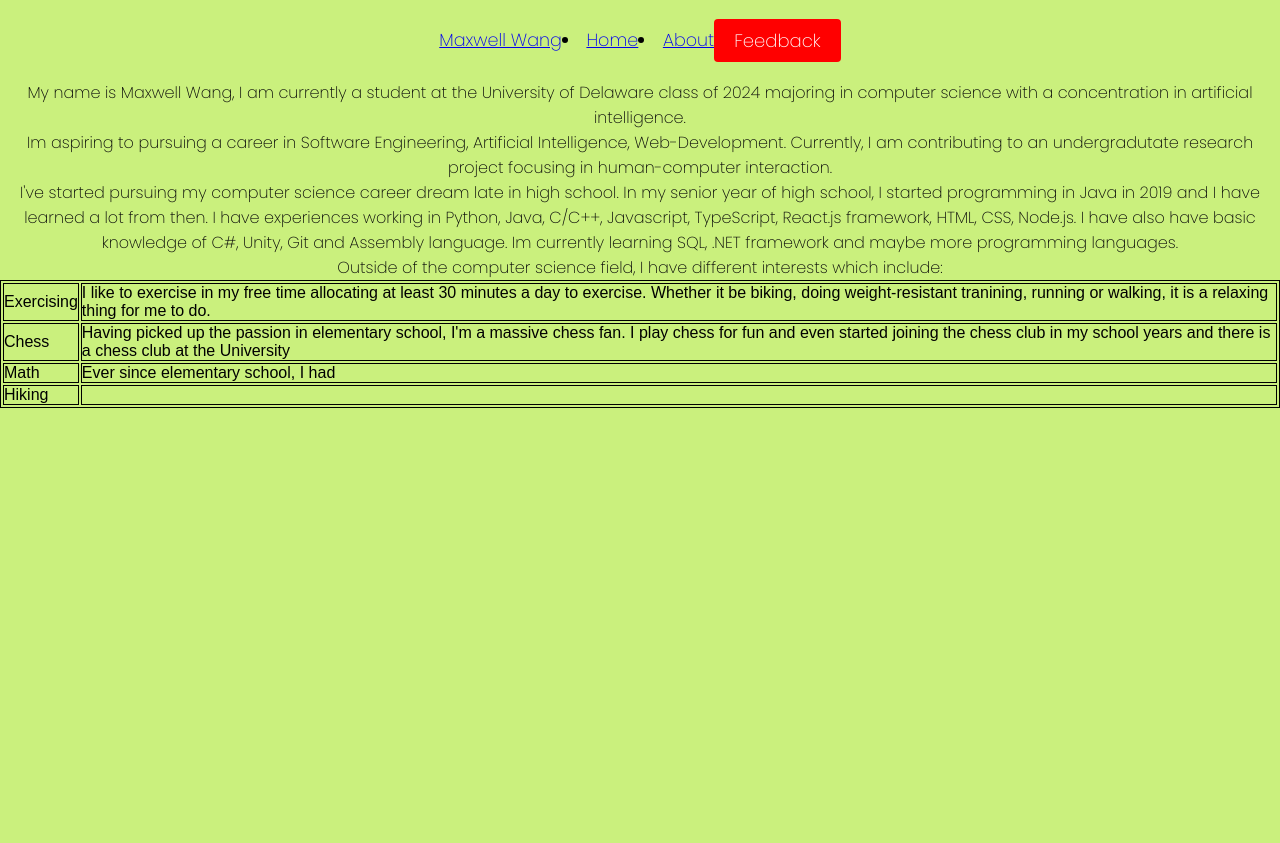
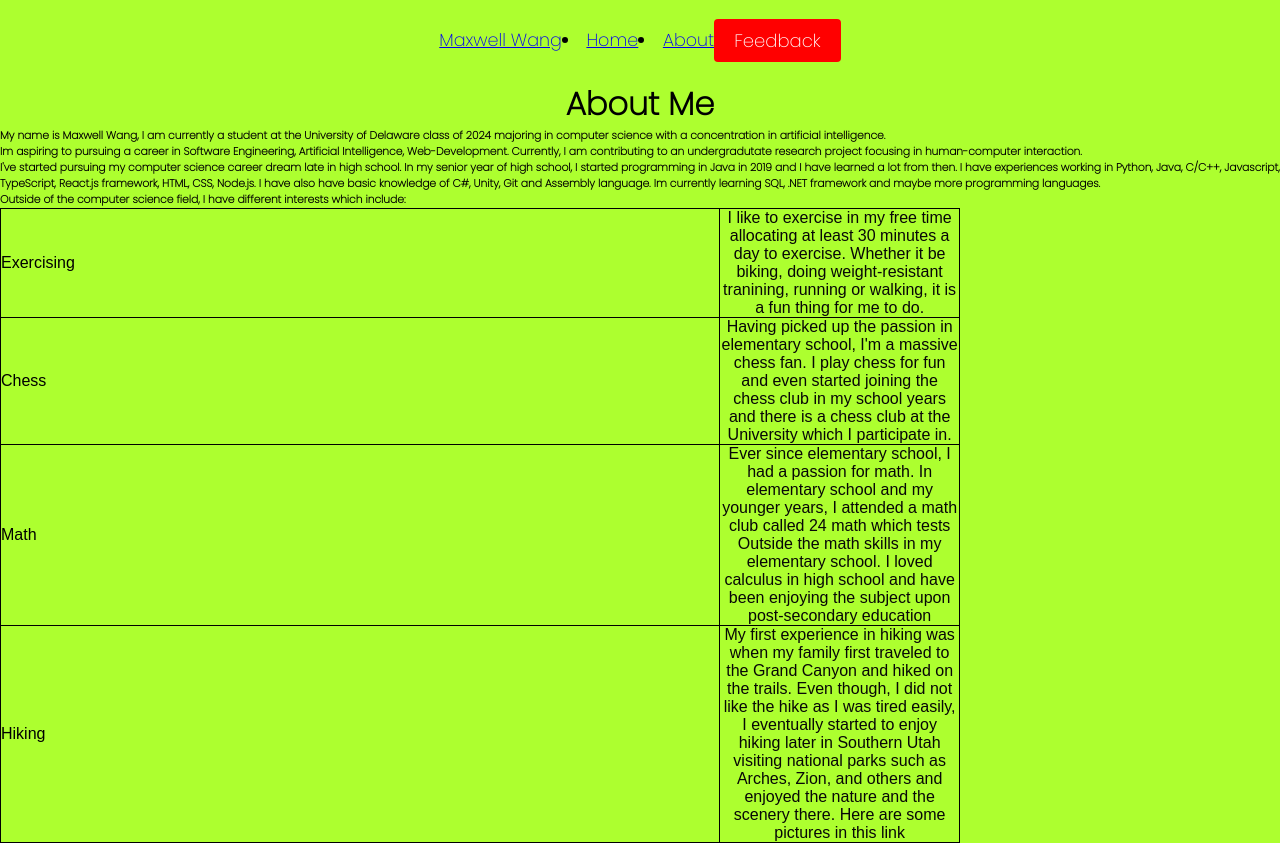
Before and after one commit to mwang840/MaxWang, a React (Create React App) app: page /about in a window 1280 px wide. Before the commit the page ends 800 px from the top, so only its background shows below. Built offline with nearby package versions, Linux system fonts and the light colour scheme.

Commit message:
edited table and added more content

```diff
--- a/src/Pages/About.css
+++ b/src/Pages/About.css
@@ -7,6 +7,16 @@ p{
 }
 
 table, tr, td{
-    border: 1px solid;
+    border: 1px solid black;
+    font-family: Arial, Helvetica, sans-serif;
+    border-collapse: collapse;
+    width: 75%;
+}
+
+p{
     font-family: Arial, Helvetica, sans-serif;
 }
+
+body{
+    background-color: greenyellow;
+}
--- a/src/Pages/About.js
+++ b/src/Pages/About.js
@@ -1,43 +1,48 @@
 import React from "react";
 import './About.css';
 
+
 function About(){
-    return (<div><title>About Me</title>
-            <p>My name is Maxwell Wang, I am currently a student at the University of Delaware class of 2024 majoring in computer science
+    return (<div>
+            <h1>About Me</h1>
+            <h6>My name is Maxwell Wang, I am currently a student at the University of Delaware class of 2024 majoring in computer science
                 with a concentration in artificial intelligence.
-            </p>
-            <p>Im aspiring to pursuing a career in Software Engineering, Artificial Intelligence,
+            </h6>
+            <h6>Im aspiring to pursuing a career in Software Engineering, Artificial Intelligence,
                 Web-Development. Currently, I am contributing to an undergradutate research project focusing in human-computer interaction.
-            </p>
-            <p>I've started pursuing my computer science career dream late in high school. In my senior year of high school, I started programming in Java in 2019 and I have learned
+            </h6>
+            <h6>I've started pursuing my computer science career dream late in high school. In my senior year of high school, I started programming in Java in 2019 and I have learned
                 a lot from then. I have experiences working in Python, Java, C/C++, Javascript, TypeScript, React.js framework, HTML, CSS, Node.js. I have also have basic knowledge of C#, Unity, Git
                 and Assembly language. Im currently learning SQL, .NET framework and maybe more programming languages.
-            </p>
-            <p>
+            </h6>
+            <h6>
                 Outside of the computer science field, I have different interests which include:
-            </p>
+            </h6>
             <table>
                 <tr>
                     <td>Exercising</td>
-                    <td> I like to exercise in my free time allocating at least 30 minutes a day to exercise.
-                        Whether it be biking, doing weight-resistant tranining, running or walking, it is a relaxing thing for me to do.
+                    <td> <p>I like to exercise in my free time allocating at least 30 minutes a day to exercise.
+                        Whether it be biking, doing weight-resistant tranining, running or walking, it is a fun thing for me to do.</p>
                     </td>
                 </tr>
+
                 <tr>
                 <td>Chess</td>
-                    <td> Having picked up the passion in elementary school, I'm a massive chess fan.
-                        I play chess for fun and even started joining the chess club in my school years and there is a chess club at the University
+                    <td> <p>Having picked up the passion in elementary school, I'm a massive chess fan.
+                        I play chess for fun and even started joining the chess club in my school years and there is a chess club at the University which I participate in.</p>
                     </td>
                 </tr>
 
                 <tr>
                     <td>Math</td>
-                    <td>Ever since elementary school, I had</td>
+                    <td><p>Ever since elementary school, I had a passion for math. In elementary school and my younger years, I attended a math club called 24 math which tests Outside
+                        the math skills in my elementary school. I loved calculus in high school and have been enjoying the subject upon post-secondary education</p>
+                    </td>
                 </tr>
 
                 <tr>
                     <td>Hiking</td>
-                    <td></td>
+                    <td><p>My first experience in hiking was when my family first traveled to the Grand Canyon and hiked on the trails. Even though, I did not like the hike as I was tired easily, I eventually started to enjoy hiking later in Southern Utah visiting national parks such as Arches, Zion, and others and enjoyed the nature and the scenery there. Here are some pictures in this link</p></td>
                 </tr>
             </table>
     </div>);
```
